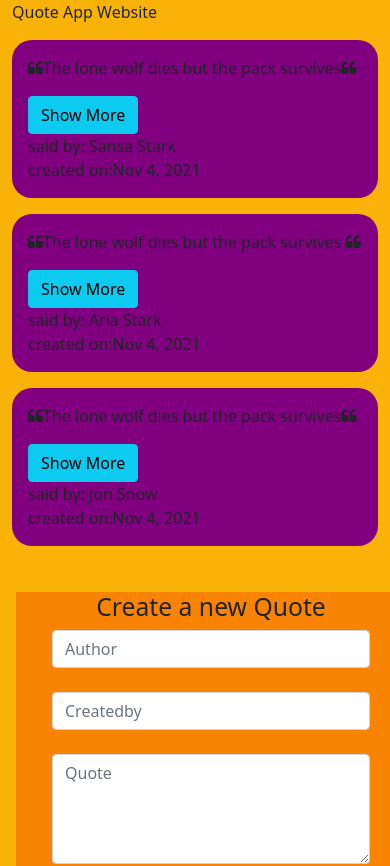
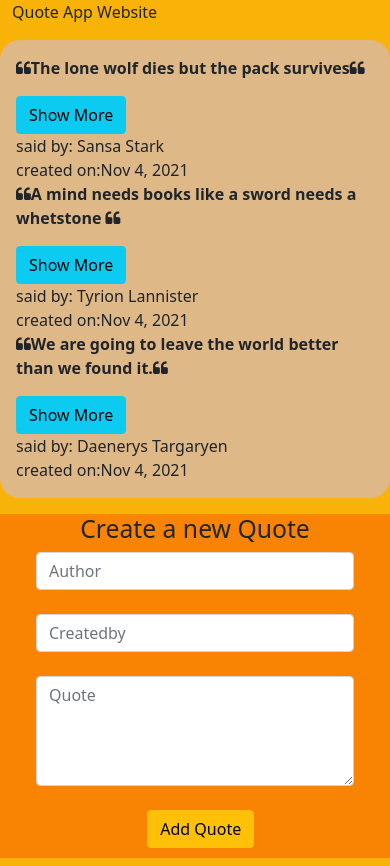
Before and after one commit to RhonaJoyKe/AppQuotes, an Angular app: page / in a window 390 px wide. Shown: the top 866 px of the page. Built offline with nearby package versions, Linux system fonts and the light colour scheme.

Commit message:
adds background color

```diff
--- a/src/app/quote-detail/quote-detail.component.html
+++ b/src/app/quote-detail/quote-detail.component.html
@@ -16,7 +16,7 @@
   </div>
     <div class="col-md-4">
       <button type="button" class="btn btn-danger" (click)='quoteDelete(true)'>
-        <i class="fa fa-trash" aria-hidden="true"></i>Delete</button><br>
+        <i class="fa fa-trash" aria-hidden="true"></i> Delete</button><br>
 
     </div>
   </div>
--- a/src/app/quotes/quotes.component.css
+++ b/src/app/quotes/quotes.component.css
@@ -1,17 +1,13 @@
 #body{
     background-color: #F9B208;
-    /* /* padding-left: 10px;
-    display: flex;
-    /* align-items: flex-start; */
-    /* justify-content: space-around;
-    margin-right: 3rem;  */
 }
 #formpart{
     background-color: #F98404;
-    margin-top: 30px;
 
-margin-left: 1rem;
-/* margin-left: 5px; */
+
+
+
+
 }
 
 
@@ -20,7 +16,7 @@ margin-left: 1rem;
     margin-bottom: 1rem;
     padding:1rem;
     border-radius: 20px;
-    background-color: purple;
+    background-color:burlywood;
 }
 /* #modify{
     padding-left: 1rem;
--- a/src/app/quotes/quotes.component.html
+++ b/src/app/quotes/quotes.component.html
@@ -1,59 +1,30 @@
-<!DOCTYPE html>
-<html lang="en">
+<div class="container"text-center id ="body">
+  <p> Quote App Website</p>
 
-<head>
-  <meta charset="UTF-8">
-  <meta http-equiv="X-UA-Compatible" content="IE=edge">
-  <meta name="viewport" content="width=device-width, initial-scale=1.0">
-  <title>Document</title>
-</head>
+  <div class="row">
+    <div class="col-md-6"id="quotes">
+      <div class="quotations" *ngFor='let quote of quote; let i = index' >
 
-<body>
-  <div class="container"text-center id ="body">
-    <p> Quote App Website</p>
-    <div class="container" id="quoteoverall">
-    <div class="row"*ngFor='let quote of quote; let i = index'>
-      <div class="col-md-4"></div>
-      <div class="col-md-4" id="quotes">
-        <p><i class="fa fa-quote-left" aria-hidden="true"></i>{{quote.message}}<i class="fa fa-quote-left"
+        <p><i class="fa fa-quote-left" aria-hidden="true"></i><span style="font-weight: 700;">{{quote.message}}</span><i class="fa fa-quote-left"
           aria-hidden="true"></i></p>
-      <button type="button" class="btn btn-info" (click)='toggleDetails(i)'>Show More </button><br>
-      said by: {{quote.author}}<br>created on:{{quote.createdDate|date}}<br>
 
-
-
-          <app-quote-detail *ngIf='quote.showauthor' (isComplete)='deleteQuote($event,i)' [quote]='quote'>
+        <button type="button" class="btn btn-info" (click)='toggleDetails(i)'>Show More </button><br>
+        said by: {{quote.author}}<br>created on:{{quote.createdDate|date}}<br>
+      <app-quote-detail *ngIf='quote.showauthor' (isComplete)='deleteQuote($event,i)' [quote]='quote'>
           </app-quote-detail>
       </div>
-      </div>
-      <div class="col-md-4"></div>
-       <div class="col-md-6" >
-
-        <!-- <p><i class="fa fa-quote-left" aria-hidden="true"></i>{{quote.message}}<i class="fa fa-quote-left"
-            aria-hidden="true"></i></p>
-        <button type="button" class="btn btn-info" (click)='toggleDetails(i)'>Show More </button><br>
-        said by: {{quote.author}}<br>created on:{{quote.createdDate|date}}<br>
-       </div>
-
-
-            <app-quote-detail *ngIf='quote.showauthor' (isComplete)='deleteQuote($event,i)' [quote]='quote'>
-            </app-quote-detail>  -->
-
-
 
     </div>
+    <div class="col-md-1"></div>
+    <div class="col-md-5" id="formpart">
+      <app-quote-form (addQuote)="addNewQuote($event)"></app-quote-form>
+    </div>
+
   </div>
-   <div class="row">
-      <div class="col-md-4"></div>
-      <div class="col-md-4" id="formpart">
-        <app-quote-form (addQuote)="addNewQuote($event)"></app-quote-form>
-      </div>
-      <div class="col-md-4"></div>
-      </div>
+  <!-- <div class="col-md-6" id="formpart">
+
+  </div> -->
     <div class="row">
       <app-footer></app-footer>
     </div>
-   </div>
-  </body>
-
-</html>
+</div>
--- a/src/app/quotes/quotes.component.ts
+++ b/src/app/quotes/quotes.component.ts
@@ -9,8 +9,8 @@ import { Quotes} from '../quotes';
 export class QuotesComponent implements OnInit {
   quote:Quotes[] = [
     new Quotes(1, 'Sansa Stark','Jojo','The lone wolf dies but the pack survives',new Date(2021,10,4)),
-    new Quotes(2,'Aria Stark','Bre','The lone wolf dies but the pack survives ',new Date(2021,10,4)),
-    new Quotes(3,'Jon Snow','Dennis','The lone wolf dies but the pack survives',new Date(2021,10,4)),
+    new Quotes(2,'Tyrion Lannister','Bre','A mind needs books like a sword needs a whetstone ',new Date(2021,10,4)),
+    new Quotes(3,'Daenerys Targaryen','Dennis','We are going to leave the world better than we found it.',new Date(2021,10,4)),
   ];
   toggleDetails(index: number){
     this.quote[index].showauthor = !this.quote[index].showauthor;
```
